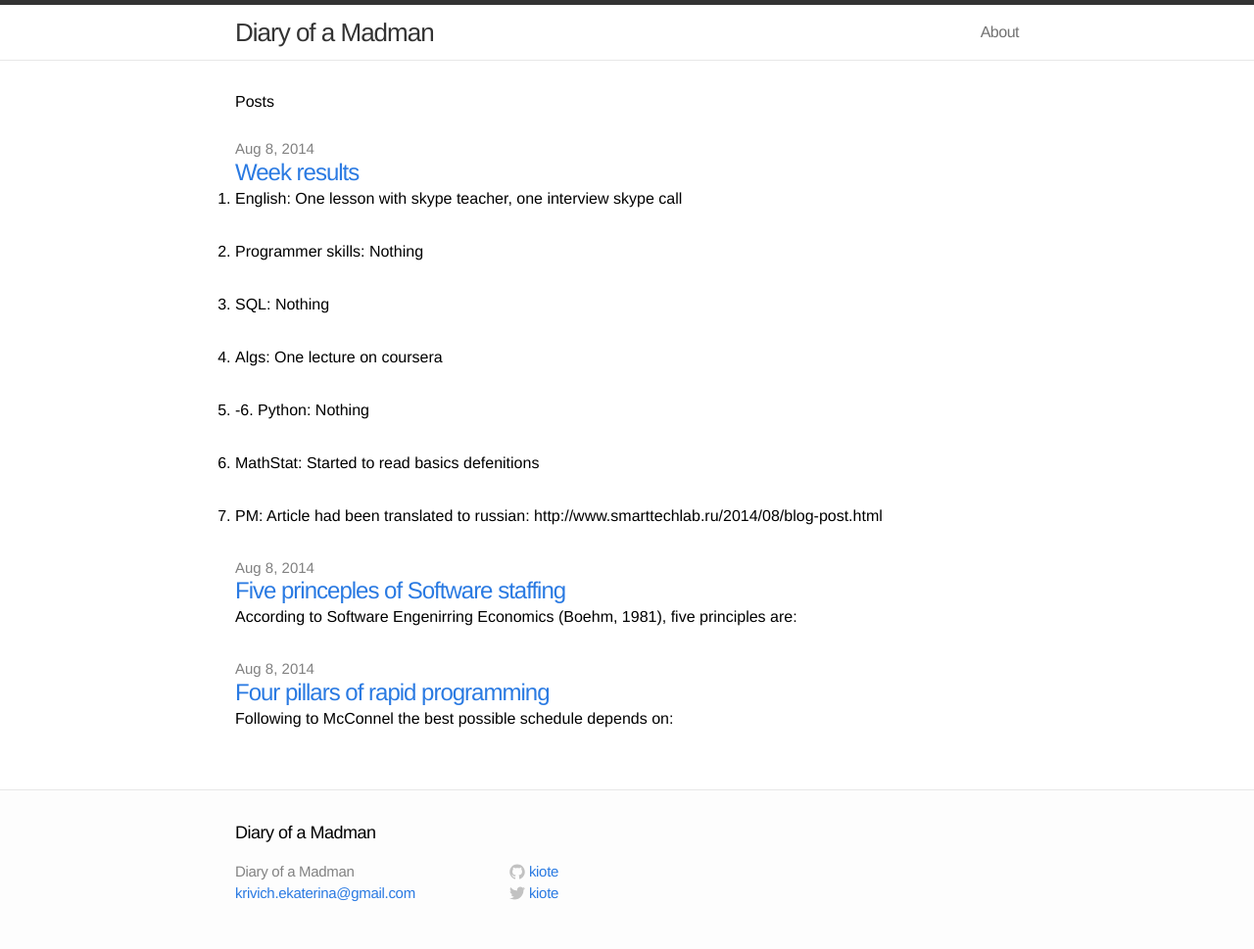
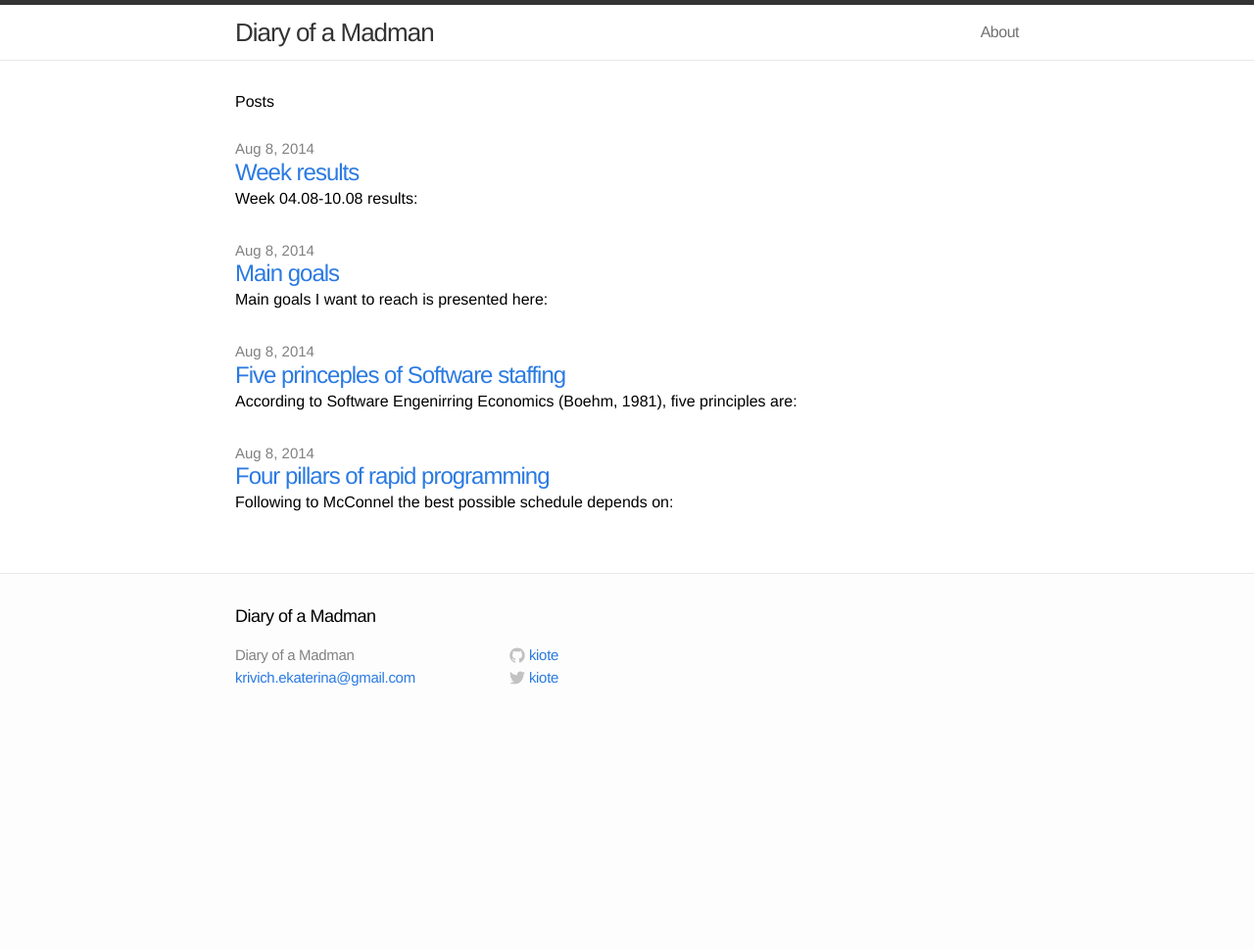
Before and after one commit to kiote/kiote.github.io, a Jekyll site: the page built from index.html, in a window 1280 px wide. Shown: the whole page at 98% size. Built offline with Jekyll 4.4.1, drawn with Linux system fonts in a browser that asks for light colours; a file with an impossible date is left out; after the commit the page ends 900 px from its top, so only the background shows below that.

Commit message:
errors fixed

```diff
--- a/_posts/week/2014-08-08-week-results.markdown
+++ b/_posts/week/2014-08-08-week-results.markdown
@@ -3,6 +3,8 @@ layout: post
 title:  "Week results"
 date:   2014-08-08 12:39:01
 categories: learning
+---
+Week 04.08-10.08 results:
 ---
 
 1. English: One lesson with skype teacher, one interview skype call
```
Also changed, not shown: _posts/2014-08-08-main-goals.markdown (+3 -4 lines).
